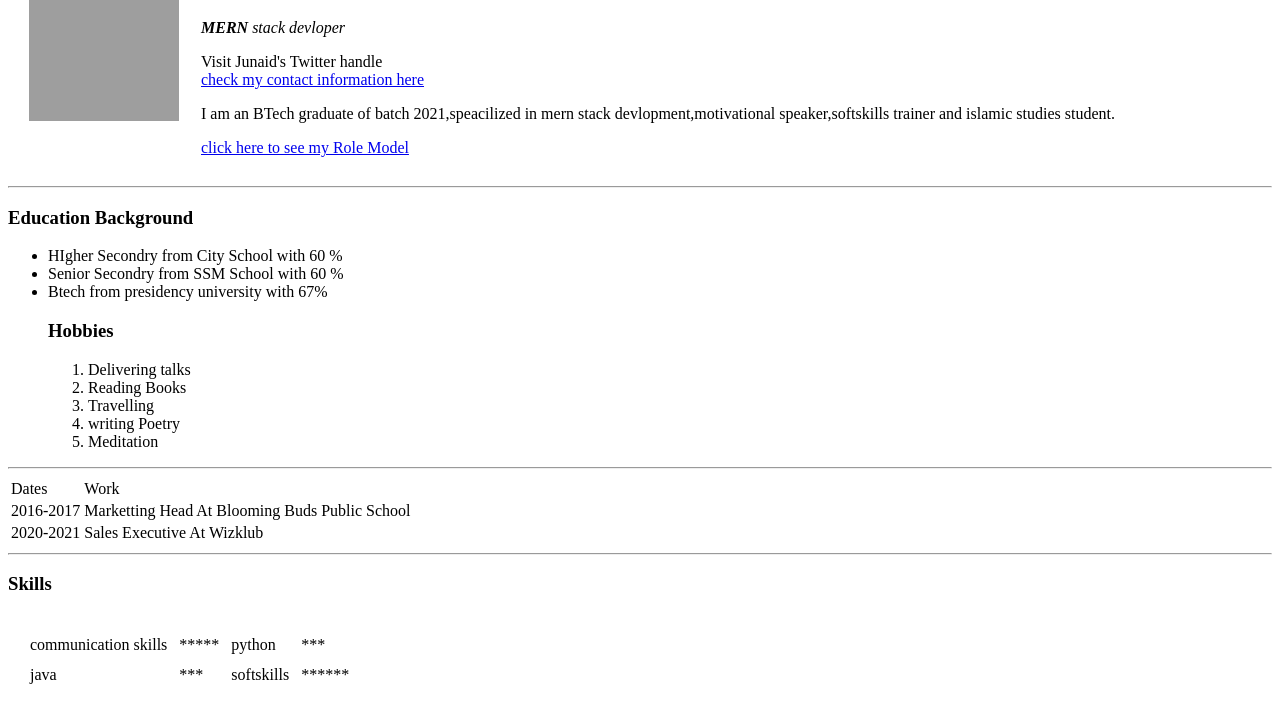
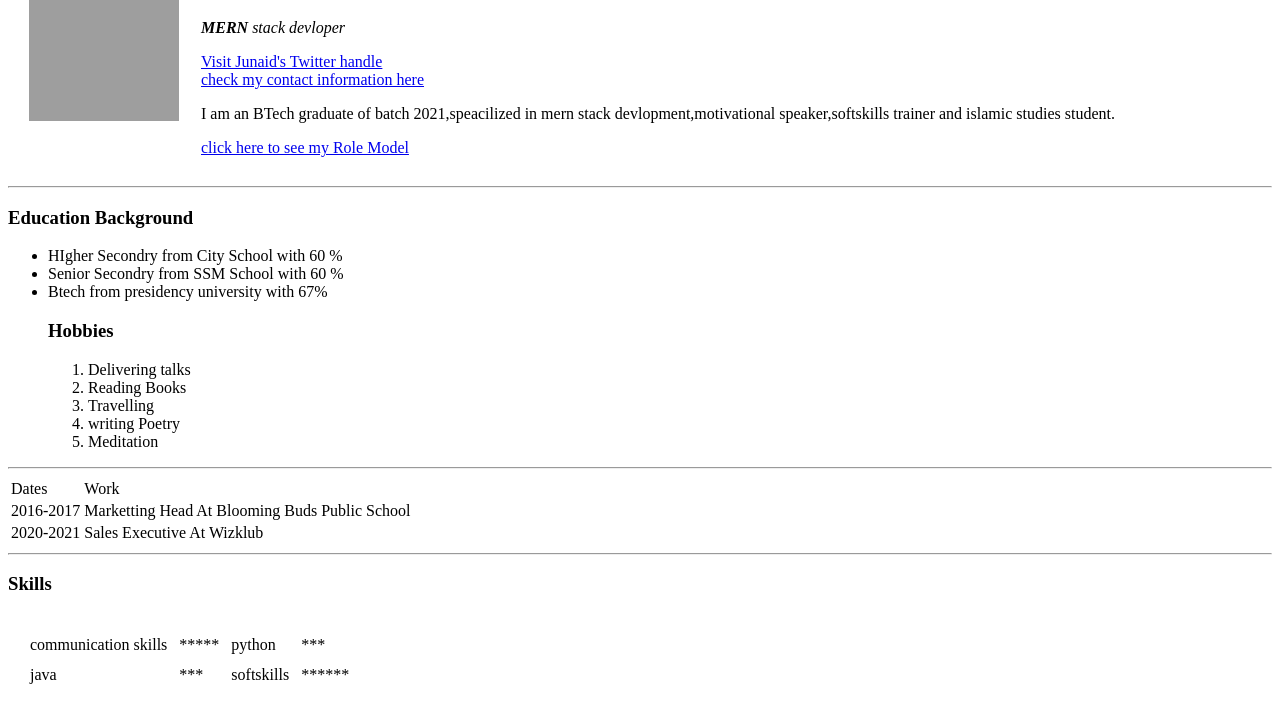
Before and after one commit to junaidcse277/cv3, a plain HTML site: page index.html in a window 1280 px wide. Shown: the part 90-804 px from the top of the page. Drawn offline with Linux system fonts and the light colour scheme; grey boxes are pictures that could not be loaded.

Commit message:
Update index.html
href attribute was missing

```diff
--- a/index.html
+++ b/index.html
@@ -15,7 +15,7 @@
             <td>
                 <h1>Junaid Mushtaq</h1>
                 <p><em><b>MERN</b> stack devloper</em> </p>
-                <af="https://twitter.com/junaidmushtaaq" target="blank">Visit Junaid's Twitter handle</a><br>
+                <a href="https://twitter.com/junaidmushtaaq" target="blank">Visit Junaid's Twitter handle</a><br>
                 <a href="contact.html" target="blank">check my contact information here</a>
                 <p>I am an BTech graduate of batch 2021,speacilized in mern stack devlopment,motivational speaker,softskills trainer and islamic studies student.</p>
                 <a href="pbuh.html" target="blank">click here to see my Role Model</a>
```
